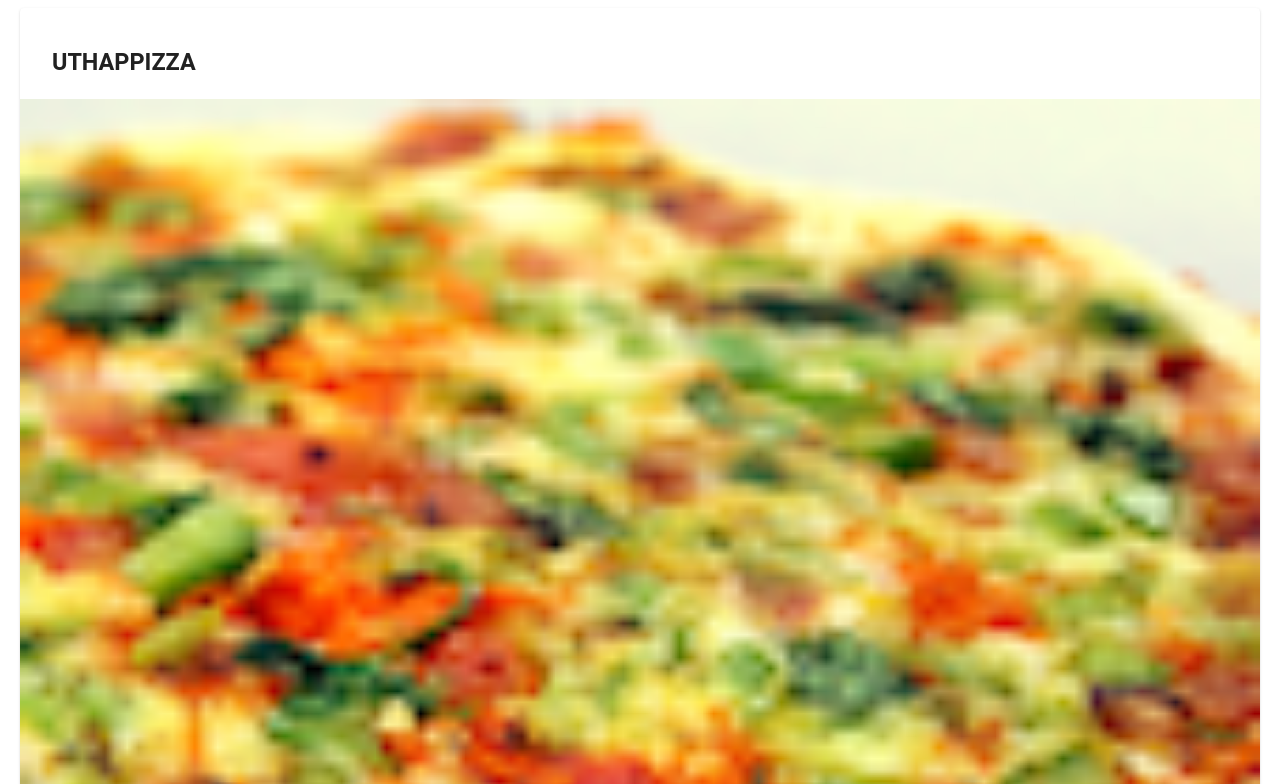
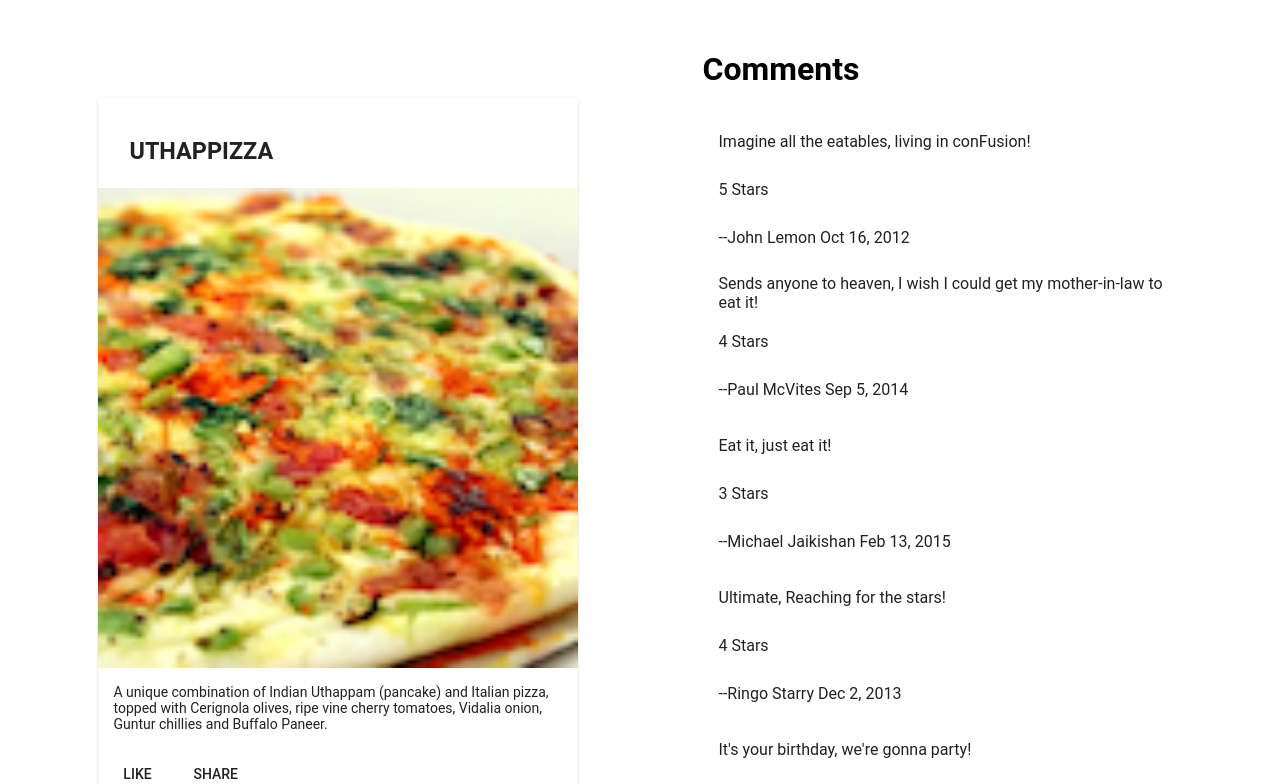
Before and after one commit to koussayrachidi/git-test, an Angular app: page / in a window 1280 px wide. Shown: the part 566-1350 px from the top of the page. Built offline with nearby package versions, Linux system fonts and the light colour scheme.

Commit message:
Components Part 3

```diff
--- a/src/app/app.module.ts
+++ b/src/app/app.module.ts
@@ -13,11 +13,13 @@ import { MenuComponent } from './menu/menu.component';
 import { MatGridListModule } from '@angular/material/grid-list';
 import { MatCardModule } from '@angular/material/card';
 import { MatButtonModule } from '@angular/material/button';
+import { DishdetailComponent } from './dishdetail/dishdetail.component';
 
 @NgModule({
   declarations: [
     AppComponent,
-    MenuComponent
+    MenuComponent,
+    DishdetailComponent
   ],
   imports: [
     BrowserModule,
--- /dev/null
+++ b/src/app/dishdetail/dishdetail.component.html
@@ -0,0 +1,42 @@
+<div class="container"
+    fxLayout="row"
+    fxLayout.sm="column"
+    fxLayout.xs="column"
+    fxLayoutAlign.gt-md="space-around center"
+    fxLayoutGap="10px"
+    fxLayoutGap.xs="0">
+
+  <div fxFlex="40">
+    <div fxFlex *ngIf="dish">
+        <mat-card>
+          <mat-card-header>
+            <mat-card-title>
+              <h3>{{dish.name | uppercase}}</h3>
+            </mat-card-title>
+          </mat-card-header>
+          <img mat-card-image src={{dish.image}} alt={{dish.name}}>
+          <mat-card-content>
+            <p>{{dish.description}}
+            </p>
+          </mat-card-content>
+          <mat-card-actions>
+            <button mat-button>LIKE</button>
+            <button mat-button>SHARE</button>
+          </mat-card-actions>
+        </mat-card>
+    </div>
+  </div>
+
+  <div fxFlex="40">
+    <div fxFlex *ngIf="dish">
+        <h1 >Comments </h1>
+    <mat-list *ngFor="let item of dish.comments">
+
+            <mat-list-item > {{item.comment}} </mat-list-item>
+            <mat-list-item >{{item.rating}} Stars</mat-list-item>
+            <mat-list-item >--{{item.author}} {{item.date|date}}</mat-list-item>
+
+    </mat-list>
+  </div>
+</div>
+</div>
--- /dev/null
+++ b/src/app/dishdetail/dishdetail.component.ts
@@ -0,0 +1,57 @@
+import { Component, OnInit } from '@angular/core';
+const DISH = {
+  id: '0',
+  name: 'Uthappizza',
+  image: '/assets/images/uthappizza.png',
+  category: 'mains',
+  featured: true,
+  label: 'Hot',
+  price: '4.99',
+  // tslint:disable-next-line:max-line-length
+  description: 'A unique combination of Indian Uthappam (pancake) and Italian pizza, topped with Cerignola olives, ripe vine cherry tomatoes, Vidalia onion, Guntur chillies and Buffalo Paneer.',
+  comments: [
+       {
+           rating: 5,
+           comment: 'Imagine all the eatables, living in conFusion!',
+           author: 'John Lemon',
+           date: '2012-10-16T17:57:28.556094Z'
+       },
+       {
+           rating: 4,
+           comment: 'Sends anyone to heaven, I wish I could get my mother-in-law to eat it!',
+           author: 'Paul McVites',
+           date: '2014-09-05T17:57:28.556094Z'
+       },
+       {
+           rating: 3,
+           comment: 'Eat it, just eat it!',
+           author: 'Michael Jaikishan',
+           date: '2015-02-13T17:57:28.556094Z'
+       },
+       {
+           rating: 4,
+           comment: 'Ultimate, Reaching for the stars!',
+           author: 'Ringo Starry',
+           date: '2013-12-02T17:57:28.556094Z'
+       },
+       {
+           rating: 2,
+           comment: 'It\'s your birthday, we\'re gonna party!',
+           author: '25 Cent',
+           date: '2011-12-02T17:57:28.556094Z'
+       }
+   ]
+};
+@Component({
+  selector: 'app-dishdetail',
+  templateUrl: './dishdetail.component.html',
+  styleUrls: ['./dishdetail.component.scss']
+})
+export class DishdetailComponent implements OnInit {
+  dish = DISH;
+  constructor() { }
+
+  ngOnInit(): void {
+  }
+
+}
--- a/src/app/menu/menu.component.html
+++ b/src/app/menu/menu.component.html
@@ -20,23 +20,6 @@
     </mat-grid-list>
   </div>
 
-  <div fxFlex *ngIf="selectedDish">
-    <mat-card>
-      <mat-card-header>
-        <mat-card-title>
-          <h3>{{selectedDish.name | uppercase}}</h3>
-        </mat-card-title>
-      </mat-card-header>
-      <img mat-card-image src={{selectedDish.image}} alt={{selectedDish.name}}>
-      <mat-card-content>
-        <p>{{selectedDish.description}}
-        </p>
-      </mat-card-content>
-      <mat-card-actions>
-        <button mat-button>LIKE</button>
-        <button mat-button>SHARE</button>
-      </mat-card-actions>
-    </mat-card>
-  </div>
+  <app-dishdetail></app-dishdetail>
 
 </div>
```
Also changed, not shown: src/app/dishdetail/dishdetail.component.scss (added), 1 other file (tests, documents, lock files or other folders).
